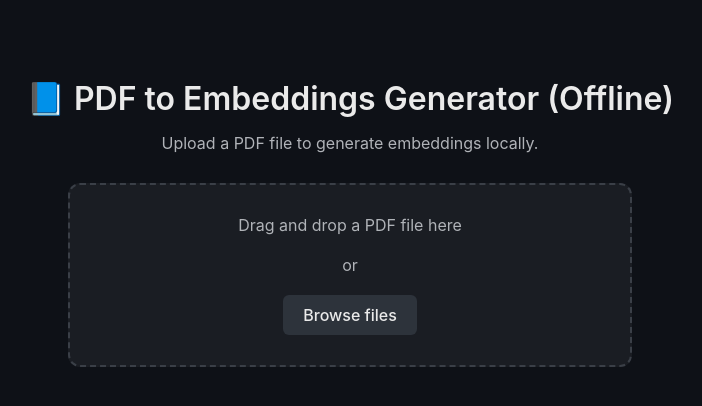
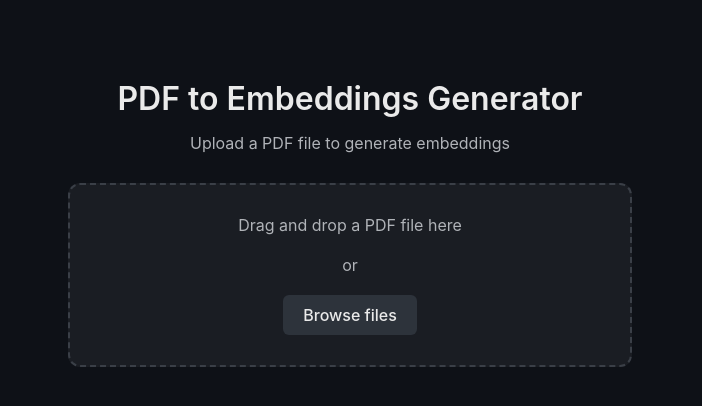
Before and after one commit to HeySkidee/Pec, a Flask app: page / in a window 1280 px wide. Shown: the top 406 px of the page, without its empty margins (290-992 px from the left). Run offline with Flask 3, Linux system fonts and the light colour scheme.

Commit message:
add preview

```diff
--- a/templates/index.html
+++ b/templates/index.html
@@ -2,7 +2,7 @@
 <html lang="en">
 <head>
 <meta charset="UTF-8" />
-<title>PDF to Embeddings Generator (Offline)</title>
+<title>Pec - PDF to Embeddings Generator</title>
 <style>
   body {
     background-color: #0e1117;
@@ -96,8 +96,8 @@
 </head>
 <body>
 
-<h1>📘 PDF to Embeddings Generator (Offline)</h1>
-<p>Upload a PDF file to generate embeddings locally.</p>
+<h1>PDF to Embeddings Generator</h1>
+<p>Upload a PDF file to generate embeddings</p>
 
 <div class="upload-box" id="uploadBox">
   <p>Drag and drop a PDF file here</p>
```
Also changed, not shown: README.md.
